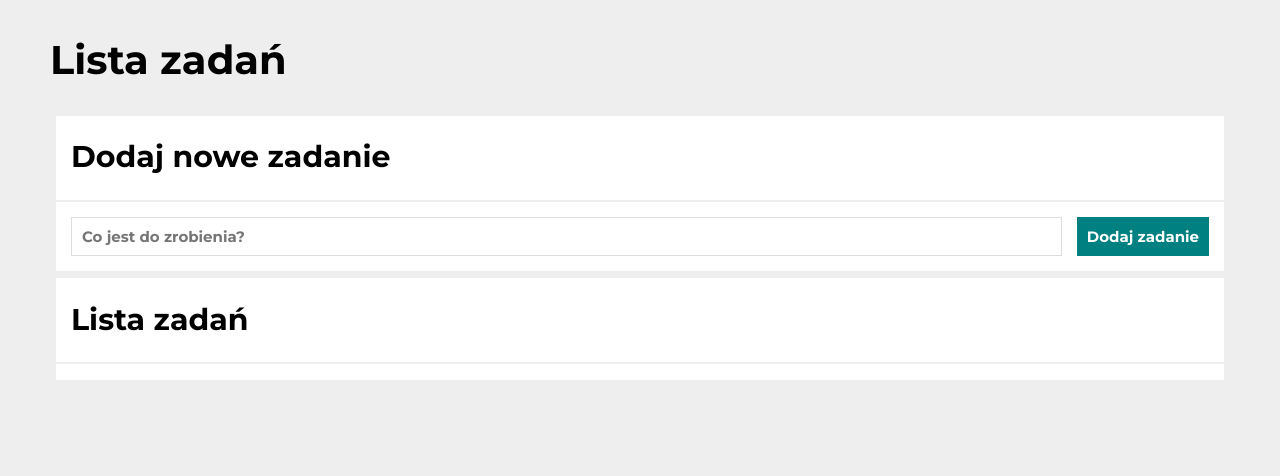
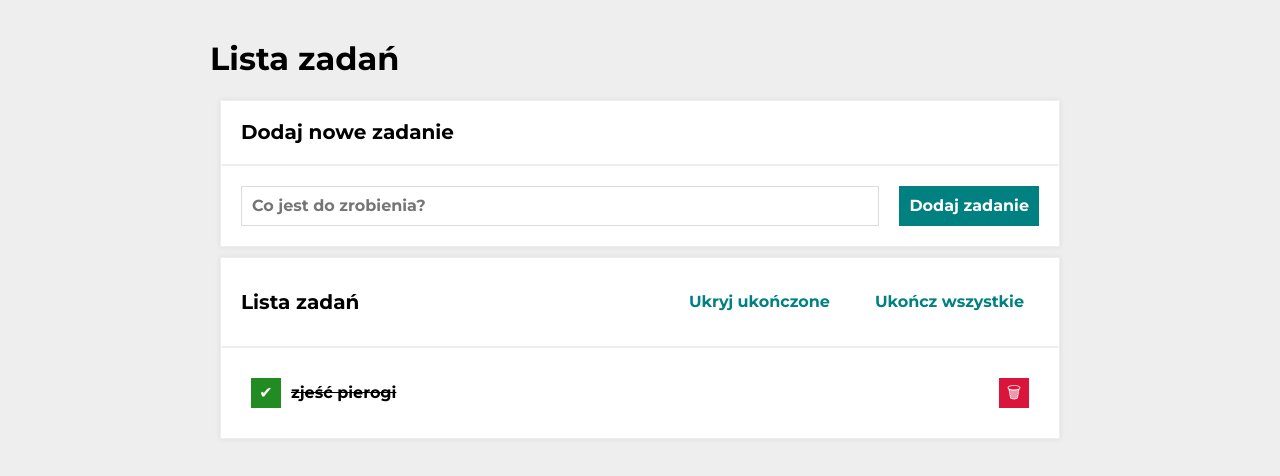
Before and after one commit to Krzysztof-Broniszewski/Todi_list, a plain HTML site: page index.html in a window 1280 px wide. Drawn offline with nearby package versions, Linux system fonts and the light colour scheme.

Commit message:
Toggle and remove button added

```diff
--- a/CSS/container.css
+++ b/CSS/container.css
@@ -1,9 +1,5 @@
 .container {
-    max-width: 1200px;
-    width: 100%;
+    max-width: 900px;
     margin: 0 auto;
-    padding: 10px;
-    display: flex;
-    flex-direction: column;
-    flex-wrap: wrap;
+    padding: 20px;
 }
--- a/CSS/form.css
+++ b/CSS/form.css
@@ -1,9 +1,8 @@
 .form {
     display: grid;
-    grid-gap: 15px;
+    grid-gap: 20px;
     grid-template-columns: 1fr auto;
     grid-template-rows: 1fr;
-    padding: 15px;
 }
 
 @media (max-width: 767px) {
@@ -12,28 +11,26 @@
     }
 }
 
-.form__title {
-    font-size: 30px;
-}
-
 .form__input {
     padding: 10px;
-    font-size: 15px;
     border: 1px solid #ddd;
 }
 
 .form__button {
-    background-color: teal;
+    background-color: hsl(180, 100%, 25%);
     border: none;
     color: white;
-    font-size: 15px;
-    font-weight: normal;
     padding: 10px;
     flex-wrap: nowrap;
     border: none;
 }
 
 .form__button:hover {
+    background: hsl(180, 100%, 30%);
     transform: scale(115%);
     transition-duration: .5s;
 }
+
+.form__button:active {
+    background: hsl(180, 100%, 35%);
+}
--- a/CSS/header.css
+++ /dev/null
@@ -1,4 +0,0 @@
-.header__title {
-    font-weight: bold;
-    font-size: 40px;
-}
--- a/CSS/section.css
+++ b/CSS/section.css
@@ -1,17 +1,33 @@
 .section {
     display: grid;
     grid-template-rows: 1fr auto;
-    margin: 5px;
+    margin: 10px;
+    box-shadow: 0 0 5px #ddd;
+}
+
+.section__header {
+    padding: 0;
+    margin: 0;
+    font-weight: bold;
+    font-size: 20px;
 }
 
 .section__container {
+    align-items: center;
     background-color: #fff;
-    /* padding: 0 20px; */
+    padding: 20px;
     margin: 1px;
 }
 
-.section__header {
-    padding: 0 15px;
-    font-weight: bold;
-    font-size: 30px;
+.section__containerTasks {
+    display: grid;
+    grid-template-columns: 1fr auto auto;
+    grid-gap: 15px;
 }
+
+.section__taskButton {
+    background: transparent;
+    color: teal;
+    border: none;
+    padding: 15px;
+}
--- /dev/null
+++ b/CSS/tasks.css
@@ -0,0 +1,57 @@
+.tasks {
+    display: grid;
+    grid-template-columns: auto 1fr auto;
+    align-items: center;
+    list-style: none;
+    margin: 0;
+    padding: 0;
+}
+
+.tasks__item {
+    grid-gap: 10px;
+    padding: 10px;
+    border-bottom: 1px solid #ddd;
+}
+
+.tasks__button {
+    border: none;
+    color: white;
+    width: 30px;
+    height: 30px;
+    padding: 0;
+    margin: 10px;
+}
+
+.tasks__button--toggleDone {
+    background: hsl(120, 61%, 34%);
+}
+
+.tasks__button--toggleDone:hover {
+    background: hsl(120, 61%, 40%);
+    transform: scale(120%);
+    transition-duration: .5s;
+}
+
+.tasks__button--toggleDone:active {
+    background: hsl(120, 61%, 45%);
+    transition-duration: 0s;
+}
+
+.tasks__content--done {
+    text-decoration: line-through;
+}
+
+.tasks__button--remove {
+    background: hsl(348, 83%, 47%);
+}
+
+.tasks__button--remove:hover {
+    background: hsl(348, 83%, 50%);
+    transform: scale(120%);
+    transition-duration: .5s;
+}
+
+.tasks__button--remove:active {
+    background: hsl(348, 83%, 55%);
+    transition-duration: 0s;
+}
--- a/JS/todo.js
+++ b/JS/todo.js
@@ -103,6 +103,7 @@
 
     const init = () => {
         render();
+        setFocus();
 
         const formElement = document.querySelector(".js-form");
         formElement.addEventListener("submit", onFormSubmit);
--- a/index.html
+++ b/index.html
@@ -16,10 +16,10 @@
         integrity="sha512-oHDEc8Xed4hiW6CxD7qjbnI+B07vDdX7hEPTvn9pSZO1bcRqHp8mj9pyr+8RVC2GmtEfI2Bi9Ke9Ass0as+zpg=="
         crossorigin="anonymous" referrerpolicy="no-referrer" />
     <link rel="stylesheet" href="CSS/style.css">
-    <link rel="stylesheet" href="CSS/header.css">
     <link rel="stylesheet" href="CSS/container.css">
     <link rel="stylesheet" href="CSS/section.css">
     <link rel="stylesheet" href="CSS/form.css">
+    <link rel="stylesheet" href="CSS/tasks.css">
     <script defer type="text/javascript" src="JS/todo.js"></script>
     <title>Todo List</title>
     <link rel="icon" href="Images/KB_favicon.png">
@@ -27,12 +27,11 @@
 </head>
 
 <body class="body">
-    <div class="container">
+
+    <main class="container">
         <header class="header">
-            <h1 class="header__title">Lista zadań</h1>
+            <h1>Lista zadań</h1>
         </header>
-
-        <main class="main">
         <section class="section">
             <div class="section__container">
                 <h2 class="section__header">Dodaj nowe zadanie</h2>
@@ -45,17 +44,26 @@
             </div>
         </section>
         <section class="section">
-                <div class="section__container">
+            <div class="section__container section__containerTasks">
                 <h2 class="section__header">Lista zadań</h2>
+                <button class="section__taskButton section__buttonHideDone js-hide">Ukryj ukończone</button>
+                <button class="section__taskButton section__buttonDoneAll js-finish">Ukończ wszystkie</button>
             </div>
             <div class="section__container">
-                    <ul class="tasksList js-tasksList">
-                        <li class="tasksList__task">XXX</li>
+                <ul class="tasks js-tasks">
+                    <button class="tasks__button tasks__button--toggleDone js-toggleDone">
+                        ✔
+                    </button>
+                    <span class="tasks__content tasks__content--done">
+                        zjeść pierogi
+                    </span>
+                    <button class="tasks__button tasks__button--remove js-remove">
+                        🗑
+                    </button>
                 </ul>
             </div>
         </section>
     </main>
-    </div>
 </body>
 
 </html>
```
Lines whose indentation alone changed are shown as unchanged.
